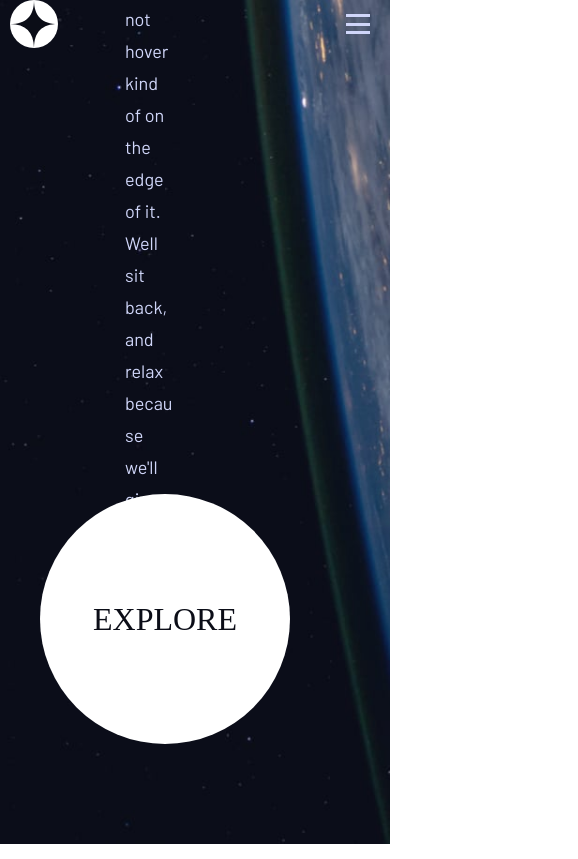
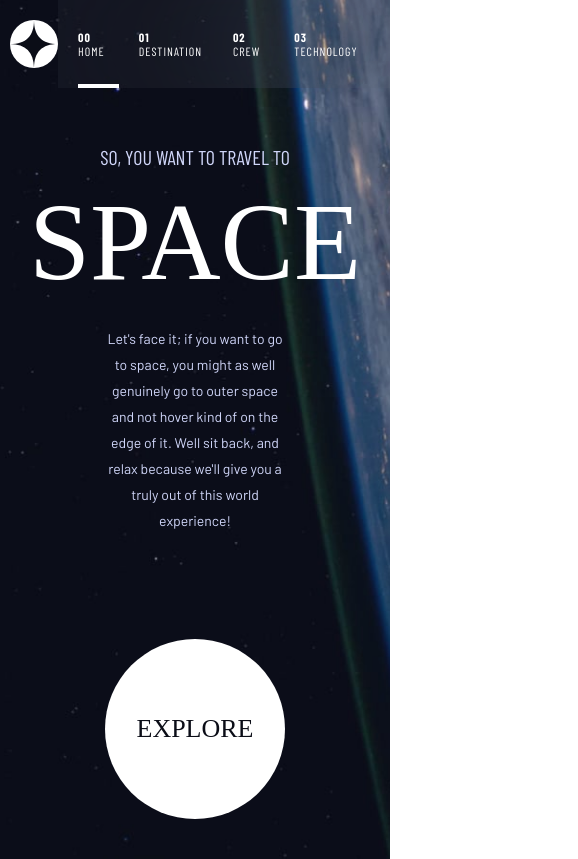
Before and after one commit to datodat/space_tourism_website, a React (Create React App) app: page / in a window 390 px wide. Shown: the whole page, 578 px wide, since content can reach past the window. Built offline with nearby package versions, Linux system fonts and the light colour scheme; a web font is replaced by a local one.

Commit message:
feat: responsive homepage

```diff
--- a/src/components/Crew/Crew.jsx
+++ b/src/components/Crew/Crew.jsx
@@ -2,7 +2,9 @@ import { useState } from 'react';
 // Css
 import './crew.css';
 // Background
-import backImg from '../../assets/crew/background-crew-desktop.jpg';
+import backgroundDesktop from '../../assets/crew/background-crew-desktop.jpg';
+import backgroundTablet from '../../assets/crew/background-crew-tablet.jpg';
+import backgroundMobile from '../../assets/crew/background-crew-mobile.jpg';
 import data from '../../data.json';
 import firstImg from '../../assets/crew/image-douglas-hurley.png';
 import secondImg from '../../assets/crew/image-mark-shuttleworth.png';
@@ -26,8 +28,20 @@ const crewData = [
 ];
 
 const Crew = () => {
-  const [info, setInfo] = useState(null);
   const [currentPage, setCurrentPage] = useState(0);
+  const [backImg, setBackImg] = useState(backgroundDesktop);
+
+  window.addEventListener('resize', () => {
+    if(window.innerWidth > 768){
+      setBackImg(backgroundDesktop);
+    }
+    if(window.innerWidth < 768 && window.innerWidth > 375){
+      setBackImg(backgroundTablet);
+    }
+    if(window.innerWidth < 375){
+      setBackImg(backgroundMobile);
+    }
+  });
 
   return (
     <div className='crew'>
--- a/src/components/Destination/Destination.jsx
+++ b/src/components/Destination/Destination.jsx
@@ -2,7 +2,9 @@ import { useState, useEffect } from 'react';
 // Css
 import './destination.css';
 // Background
-import backImg from '../../assets/destination/background-destination-desktop.jpg';
+import backgroundDesktop from '../../assets/destination/background-destination-desktop.jpg';
+import backgroundTablet from '../../assets/destination/background-destination-tablet.jpg';
+import backgroundMobile from '../../assets/destination/background-destination-mobile.jpg';
 import data from '../../data.json';
 import moonImg from '../../assets/destination/image-moon.png';
 import marsImg from '../../assets/destination/image-mars.png';
@@ -18,6 +20,19 @@ const Destination = () => {
   const [chosen, setChosen] = useState('moon');
   const [info, setInfo] = useState(null);
   const [infoImg, setInfoImg] = useState(null);
+  const [backImg, setBackImg] = useState(backgroundDesktop);
+
+  window.addEventListener('resize', () => {
+    if(window.innerWidth > 768){
+      setBackImg(backgroundDesktop);
+    }
+    if(window.innerWidth < 768 && window.innerWidth > 375){
+      setBackImg(backgroundTablet);
+    }
+    if(window.innerWidth < 375){
+      setBackImg(backgroundMobile);
+    }
+  });
 
   useEffect(() => {
     if(chosen === 'moon'){
--- a/src/components/Header/header.css
+++ b/src/components/Header/header.css
@@ -130,7 +130,10 @@
 
 /* Mobile */
 
-@media (max-width: 1375px) {
+@media (max-width: 375px) {
+  .header {
+    padding-top: 10px;
+  }
   .header nav {
     display: none;
     padding: 20px;
--- a/src/components/Home/Home.jsx
+++ b/src/components/Home/Home.jsx
@@ -1,13 +1,29 @@
+import { useState } from 'react'
 // Css
 import './home.css';
 // Background
-import homeBackground from '../../assets/home/background-home-desktop.jpg';
+import backgroundDesktop from '../../assets/home/background-home-desktop.jpg';
+import backgroundTablet from '../../assets/home/background-home-tablet.jpg';
+import backgroundMobile from '../../assets/home/background-home-mobile.jpg';
 
 const Home = () => {
+  const [backImg, setBackImg] = useState(backgroundDesktop);
+
+  window.addEventListener('resize', () => {
+    if(window.innerWidth > 768){
+      setBackImg(backgroundDesktop);
+    }
+    if(window.innerWidth < 768 && window.innerWidth > 375){
+      setBackImg(backgroundTablet);
+    }
+    if(window.innerWidth < 375){
+      setBackImg(backgroundMobile);
+    }
+  });
+
   return (
     <div className='home'>
-      <img src={homeBackground} alt='home-background' />
-      {/*  */}
+      <img src={backImg} alt='home-background' />
       <div className='home-left'>
         <p>so, you want to travel to</p>
         <p>space</p>
--- a/src/components/Home/home.css
+++ b/src/components/Home/home.css
@@ -1,6 +1,7 @@
 .home {
   width: 100%;
-  height: 100vh;
+  /* height: 100vh; */
+  min-height: 100vh;
   position: relative;
 
   padding: 40px;
@@ -13,7 +14,8 @@
   top: 0;
   left: 0;
   width: 100%;
-  height: 100vh;
+  /* height: 100vh; */
+  height: 100%;
   object-fit: cover;
   z-index: -1;
 }
@@ -29,7 +31,7 @@
   padding: 5px;
 }
 
-.home-left p:nth-child(2){
+.home-left p:nth-child(2) {
   color: var(--text2);
   font-size: 150px;
   font-family: 'Bellefair';
@@ -70,6 +72,83 @@
   transition: ease-in-out 0.2s;
 }
 .home-right button:hover {
-  /* transform: scale(1.1); */
   outline: 60px solid rgba(255, 255, 255, 0.1);
 }
+
+/* R E S P O N S I V E */
+
+@media (max-width: 1000px) {
+  .home-left p:nth-child(1) {
+    font-size: 20px;
+  }
+  .home-left p:nth-child(2) {
+    font-size: 110px;
+  }
+  .home-left p:nth-child(3) {
+    font-size: 14px;
+    margin-top: 10px;
+  }
+
+  .home-right button {
+    width: 180px;
+    height: 180px;
+    font-size: 26px;
+  }
+}
+
+/* Tablet */
+
+@media (max-width: 768px) {
+  .home {
+    flex-direction: column;
+    align-items: center;
+    text-align: center;
+  }
+
+  .home-left {
+    padding: 100px 0 0;
+    width: 100% !important;
+    display: flex;
+    flex-direction: column;
+    align-items: center;
+  }
+
+  .home-left p:nth-child(3) {
+    width: 60%;
+    line-height: 26px;
+  }
+
+  .home-right {
+    width: 100% !important;
+    display: flex;
+    justify-content: center;
+  }
+  .home-right button {
+    margin: 100px 0 0;
+  }
+  .home-right button:hover {
+    outline: 40px solid rgba(255, 255, 255, 0.1);
+  }
+}
+
+@media (max-width: 375px) {
+  .home-left p:nth-child(1) {
+    font-size: 16px;
+  }
+  .home-left p:nth-child(2) {
+    font-size: 60px;
+  }
+  .home-left p:nth-child(3) {
+    font-size: 12px;
+    margin-top: 10px;
+  }
+
+  .home-right button {
+    width: 140px;
+    height: 140px;
+    font-size: 22px;
+  }
+  .home-right button:hover {
+    outline: 20px solid rgba(255, 255, 255, 0.1);
+  }
+}
--- a/src/components/Technology/Technology.jsx
+++ b/src/components/Technology/Technology.jsx
@@ -2,7 +2,9 @@ import { useState } from 'react';
 // Css
 import './technology.css';
 // Background
-import backImg from '../../assets/technology/background-technology-desktop.jpg';
+import backgroundDesktop from '../../assets/technology/background-technology-desktop.jpg';
+import backgroundTablet from '../../assets/technology/background-technology-tablet.jpg';
+import backgroundMobile from '../../assets/technology/background-technology-mobile.jpg';
 // Data
 import data from '../../data.json';
 import firstImg from '../../assets/technology/image-launch-vehicle-portrait.jpg';
@@ -26,6 +28,19 @@ const techData = [
 
 const Technology = () => {
   const [currentPage, setCurrentPage] = useState(0);
+  const [backImg, setBackImg] = useState(backgroundDesktop);
+
+  window.addEventListener('resize', () => {
+    if(window.innerWidth > 768){
+      setBackImg(backgroundDesktop);
+    }
+    if(window.innerWidth < 768 && window.innerWidth > 375){
+      setBackImg(backgroundTablet);
+    }
+    if(window.innerWidth < 375){
+      setBackImg(backgroundMobile);
+    }
+  });
 
   return (
     <div className='technology'>
```
